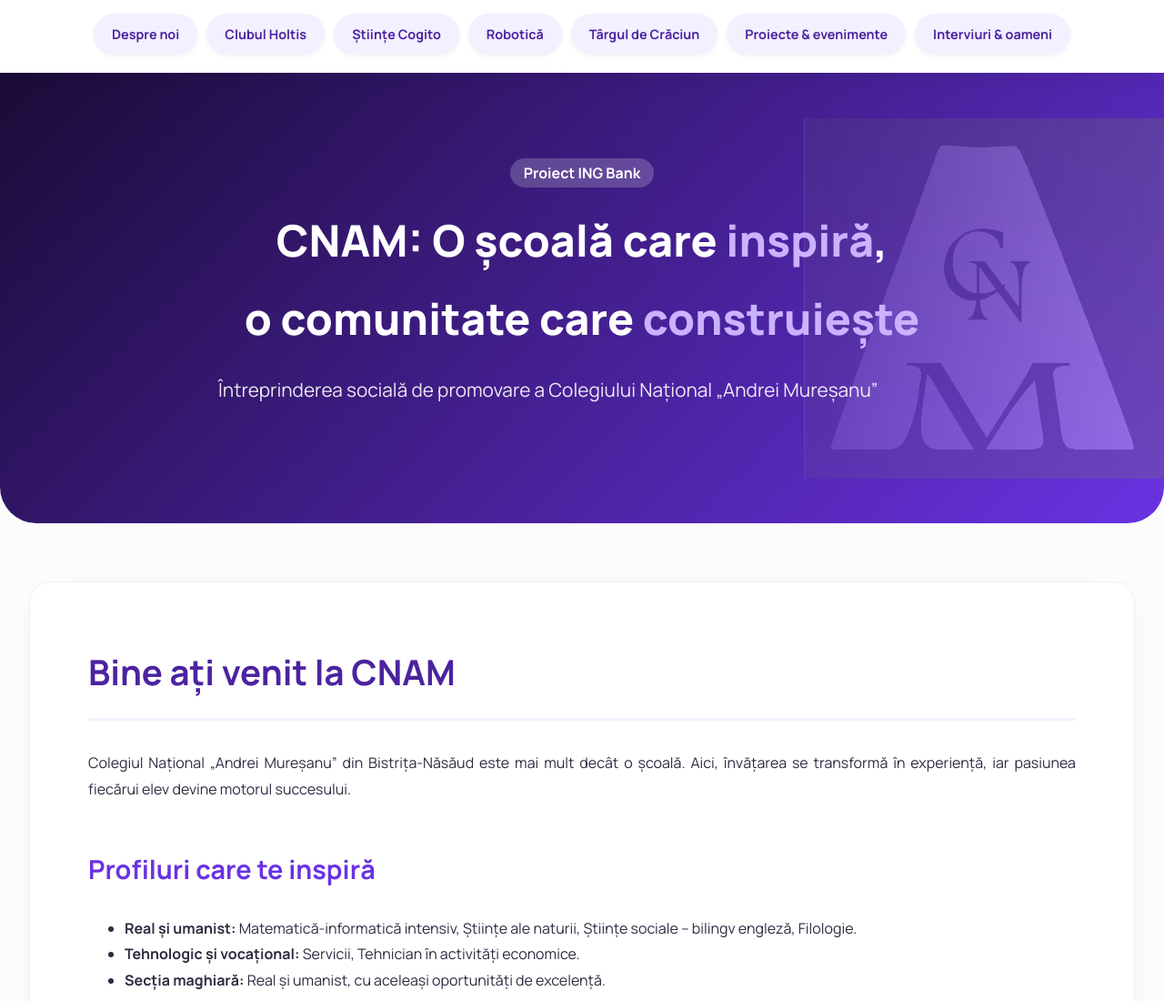
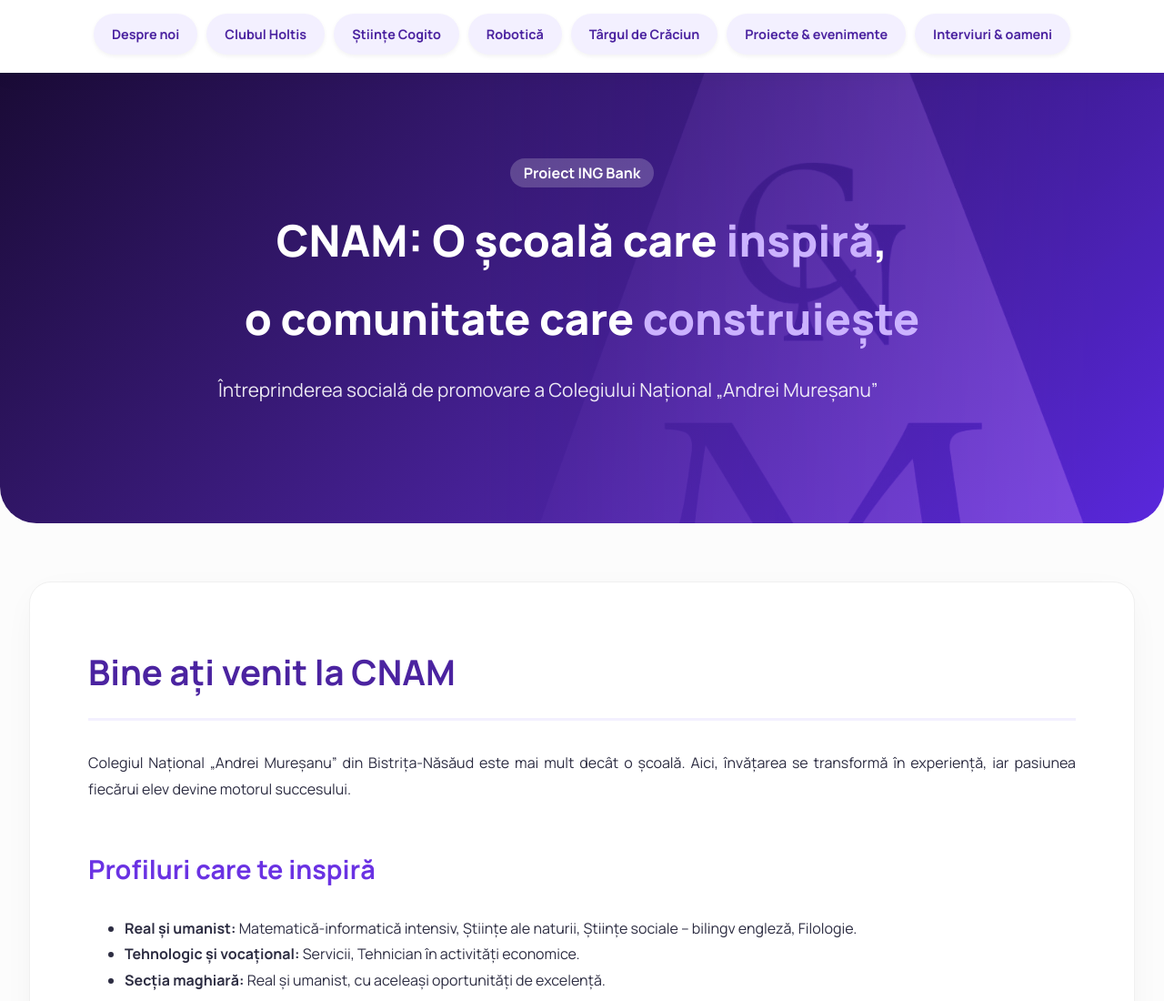
Before and after one commit to paulgiv/proiect-ing1, a website built with Vite: page index.html in a window 1280 px wide. Shown: the top 1100 px of the page at 91% size. Built offline with nearby package versions, Linux system fonts and the light colour scheme.

Commit message:
Update style.css

```diff
--- a/src/style.css
+++ b/src/style.css
@@ -113,28 +113,32 @@ header h1 span {
 }
 
 /* --- THE FADING BACKGROUND LOGO --- */
+/* --- THE FADING BACKGROUND LOGO (FIXED BLENDING) --- */
 .bg-logo {
   position: absolute;
-  top: 50%;
+  top: 0;
   right: 0;
-  transform: translateY(-50%); /* Centers it vertically */
-  height: 80%; /* Adjusts how big the logo is */
-  width: 50%;  /* Takes up the right half of the header */
-  z-index: 1; /* Places it BEHIND the text */
-  pointer-events: none; /* Ensures you can't click it by mistake */
-  opacity: 0.3; /* Subtle transparency */
+  height: 100%; /* Cover the full height of the header */
+  width: 60%;   /* Cover the right side */
+  z-index: 1;
+  pointer-events: none;
 
-  /* The Magic: Fades the image from Right (Visible) to Left (Transparent) */
-  -webkit-mask-image: linear-gradient(to left, rgba(0,0,0,1), transparent);
-  mask-image: linear-gradient(to left, rgba(0,0,0,1), transparent);
+  /* The Magic Fixes: */
+  opacity: 0.4; /* Adjust transparency */
+  mix-blend-mode: soft-light; /* BLENDS the image into the purple, removing the box look */
+
+  /* Mask: Fades from solid on the right to transparent on the left */
+  -webkit-mask-image: linear-gradient(to left, black 10%, transparent 100%);
+  mask-image: linear-gradient(to left, black 10%, transparent 100%);
 }
 
 .bg-logo img {
   width: 100%;
   height: 100%;
-  object-fit: contain;
-  object-position: right center; /* Keeps the logo anchored to the right */
-  filter: grayscale(100%) brightness(200%); /* Optional: Makes it white/monochrome to blend better */
+  object-fit: cover; /* Ensures it fills the space */
+  object-position: right center;
+  /* Turns the blue logo into a high-contrast monochrome that blends perfectly */
+  filter: grayscale(100%) contrast(120%);
 }
 
 /* Responsive adjustments */
```
